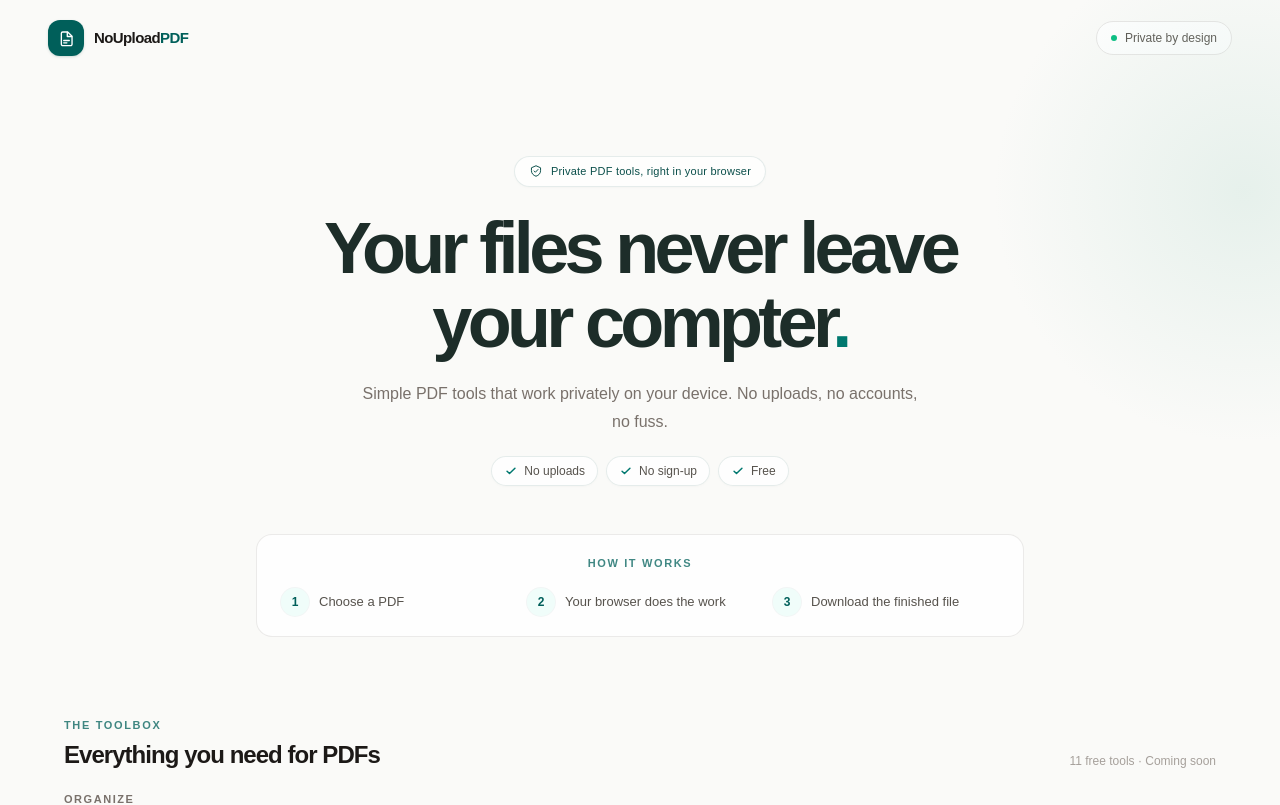
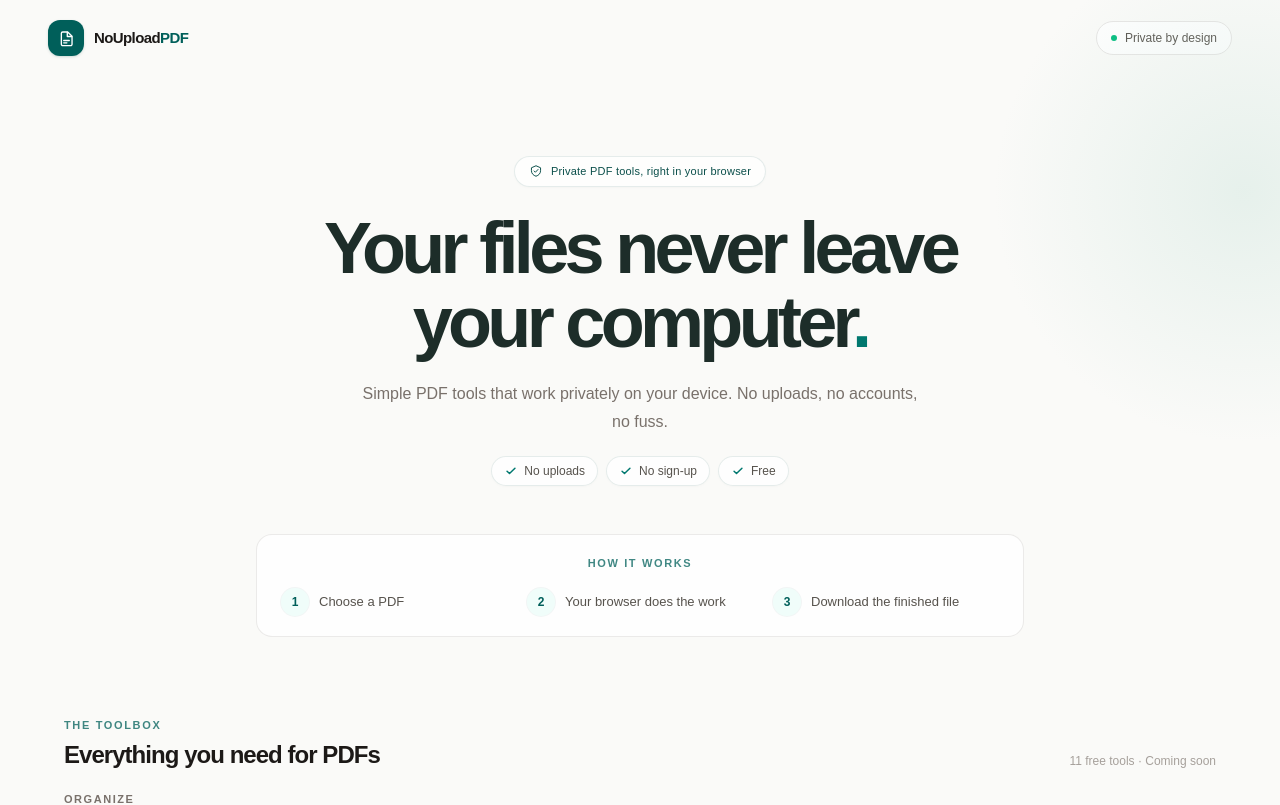
Before and after one commit to laxmimerit/NoUploadPDF, a Next.js app: page / in a window 1280 px wide. Shown: the top 805 px of the page. Built offline with nearby package versions, Linux system fonts and the light colour scheme.

Commit message:
Revert "Introduce intentional headline typo for lesson"
This reverts commit 3d1bad7e9104cea1c112ce430fe3c4856da066d6.

```diff
--- a/src/app/page.tsx
+++ b/src/app/page.tsx
@@ -54,7 +54,7 @@ export default function Home() {
             Private PDF tools, right in your browser
           </div>
           <h1 className="mt-6 text-[clamp(2.55rem,6vw,4.5rem)] font-semibold leading-[1.04] tracking-[-0.065em] text-[#1d2d29]">
-            Your files never leave<br className="hidden sm:block" /> your compter<span className="text-teal-700">.</span>
+            Your files never leave<br className="hidden sm:block" /> your computer<span className="text-teal-700">.</span>
           </h1>
           <p className="mx-auto mt-5 max-w-xl text-[15px] leading-7 text-stone-500 sm:text-base">
             Simple PDF tools that work privately on your device. No uploads, no accounts, no fuss.
```
